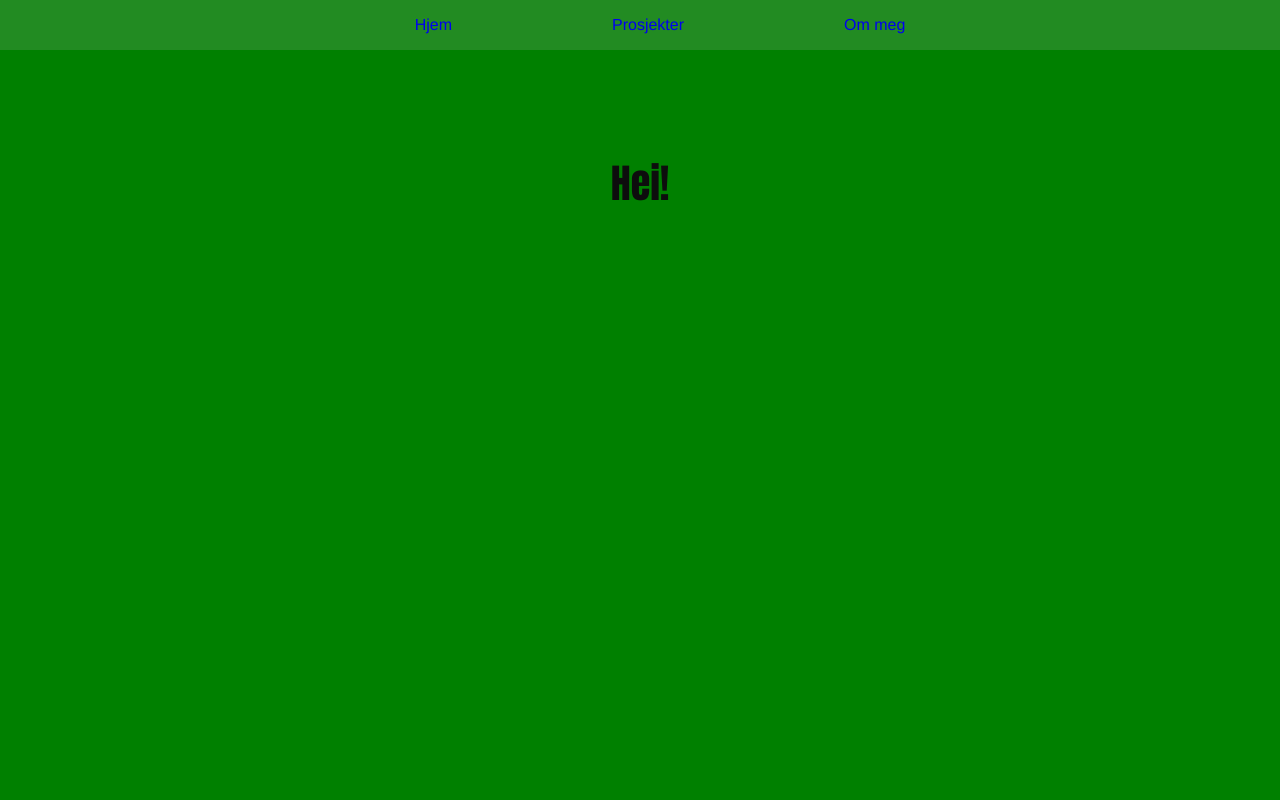
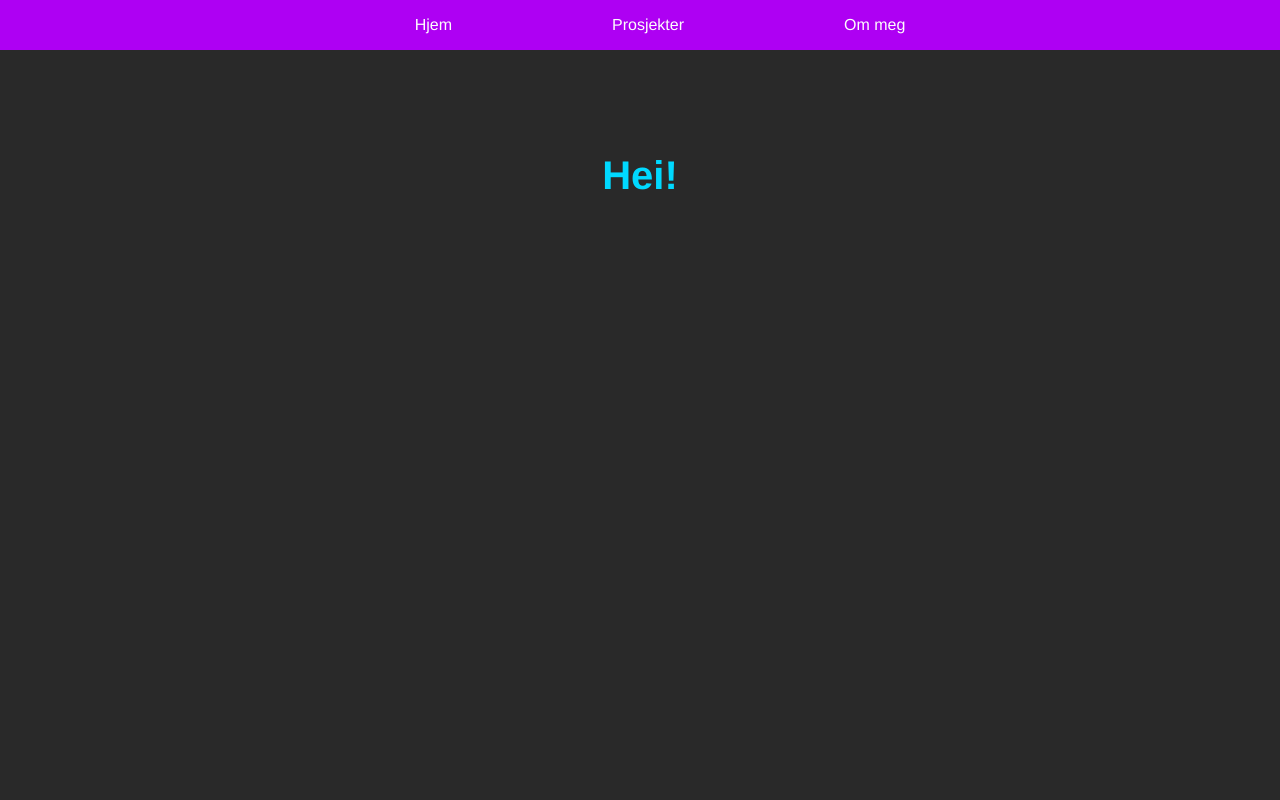
Before and after one commit to skrogsa/animation, a plain HTML site: page index.html in a window 1280 px wide. Shown: the top 800 px of the page. Drawn offline with Linux system fonts and the light colour scheme.

Commit message:
endret farger

```diff
--- a/color.css
+++ b/color.css
@@ -2,7 +2,7 @@
     --primaryBlack: #0d0d0d;
     --primaryWhite: #fdfdfd;
 
-    --primaryColor: green;
-    --secondaryColor: forestgreen;
-    --accentColor: lime;
+    --primaryColor: rgb(41, 41, 41);
+    --secondaryColor: rgb(174, 0, 243);
+    --accentColor: rgb(0, 217, 255);
 }
--- a/font.css
+++ b/font.css
@@ -1,6 +1,6 @@
 :root {
     --primaryFontFamily: Helvetica;
-    --secondaryFontFamily: Impact;
+    --secondaryFontFamily: Helvetica;
 
     --fontsizeHeadingOne: 2.5rem;
     --fontsizeHeadingTwo: 1.5rem;
@@ -11,11 +11,13 @@
 h1 {
     font-family: var(--secondaryFontFamily);
     font-size: var(--fontsizeHeadingOne);
+    color: var(--accentColor);
 }
 
 h2 {
     font-family: var(--secondaryFontFamily);
     font-size: var(--fontsizeHeadingTwo);
+    color: var(--primaryWhite);
 }
 
 h3 {
--- a/styles.css
+++ b/styles.css
@@ -76,6 +76,7 @@ nav > ul > li > a:visited {
 
 .headerNavA {
     text-decoration: none;
+    color: var(--primaryWhite);
 }
 
 .headerNavA:visited {
```
